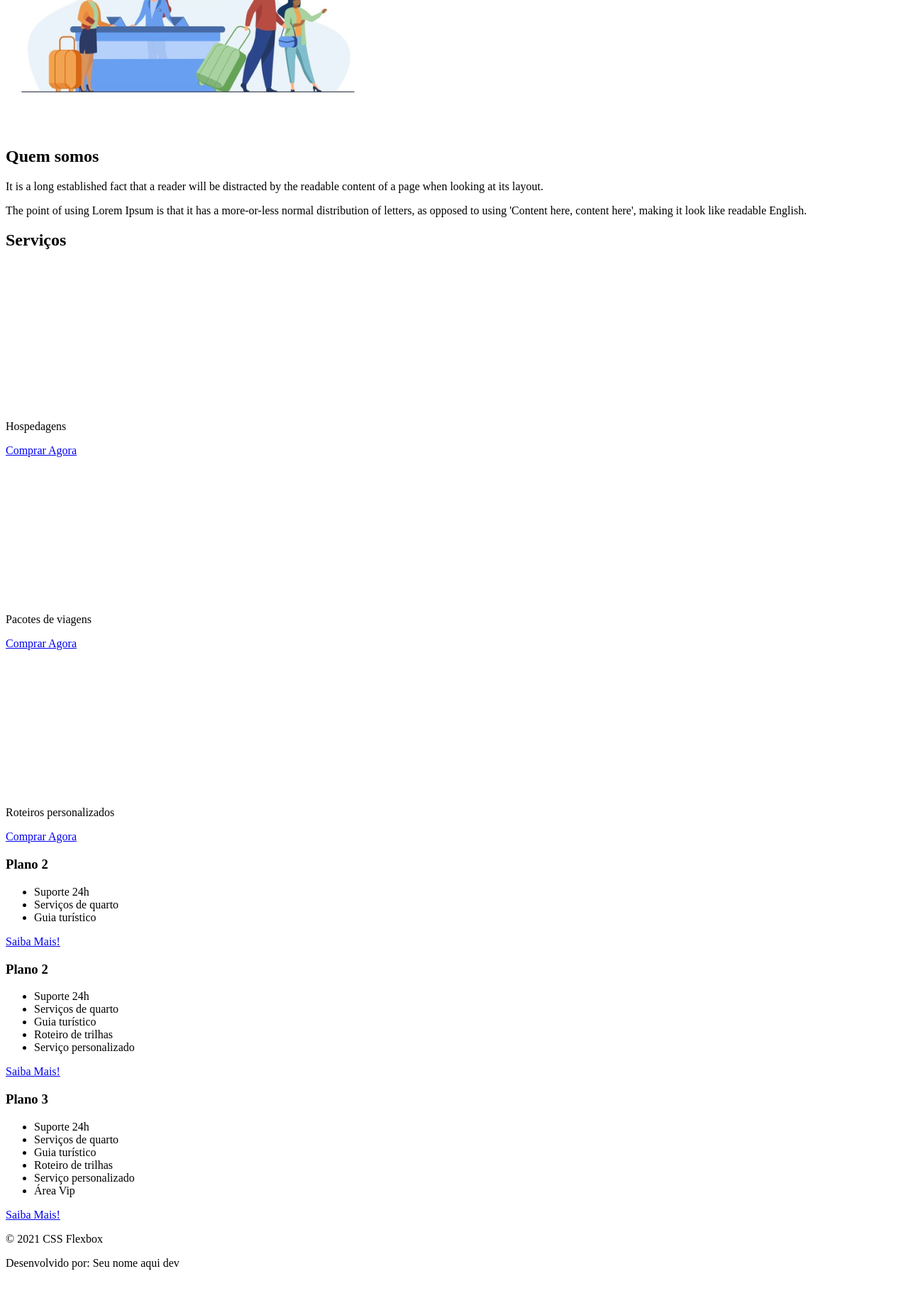
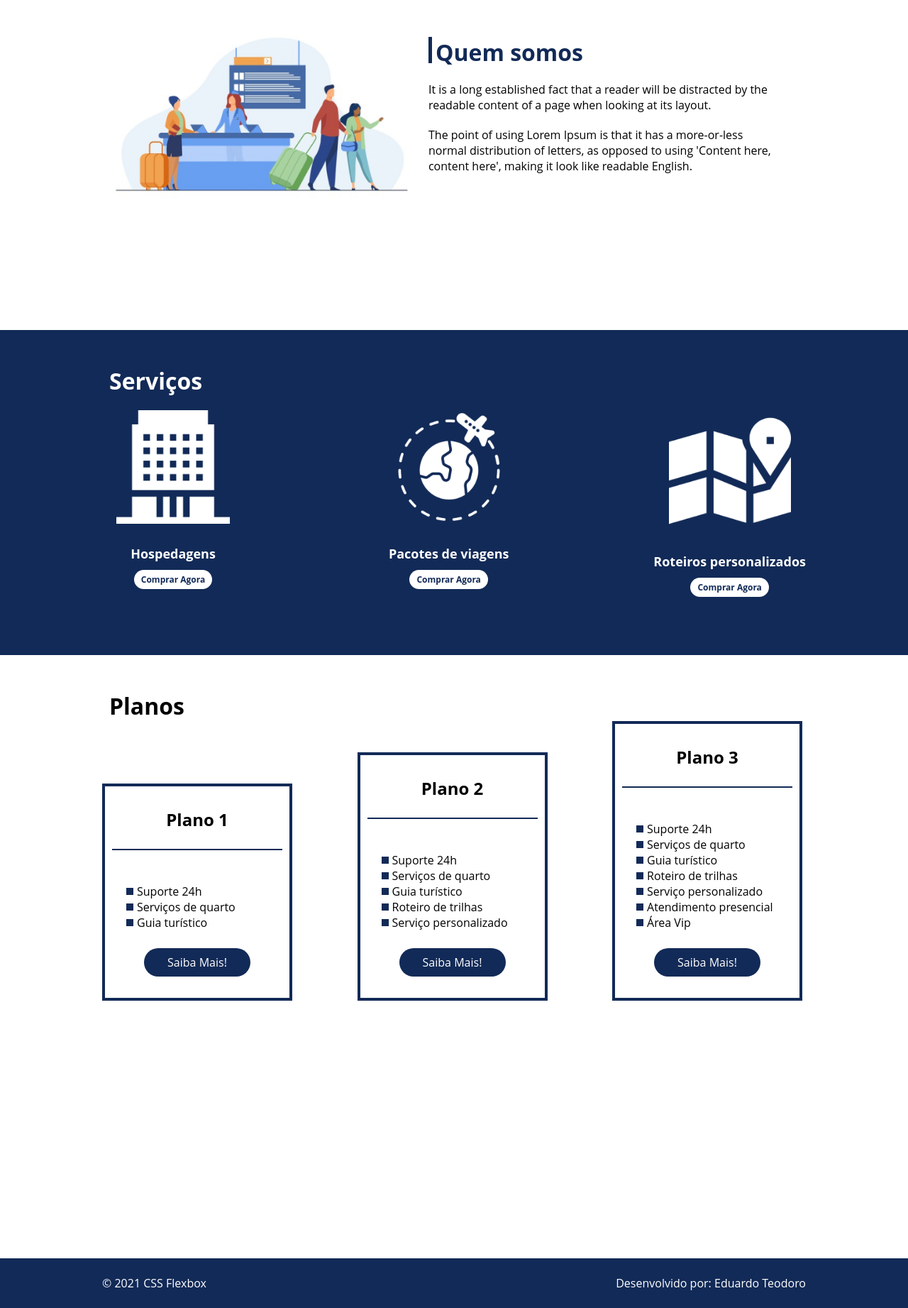
Before and after one commit to GHEPT/project-flexbox-dio-master, a plain HTML site: page flex-projeto/index.html in a window 1280 px wide. Shown: the part 897-2740 px from the top of the page at 71% size. Before the commit the page ends 2702 px from the top, so only its background shows below. Drawn offline with Linux system fonts and the light colour scheme.

Commit message:
[FIX] Rev01

```diff
--- a/flex-projeto/index.html
+++ b/flex-projeto/index.html
@@ -3,24 +3,30 @@
 <head>
     <meta charset="UTF-8">
     <meta name="viewport" content="width=device-width, initial-scale=1.0">
-    <title>Flex Turismos</title>
+    <title>Eduardo Teodoro</title>
     <link rel="stylesheet" href="./style.css">
+    <link rel="preconnect" href="https://fonts.googleapis.com">
+    <link rel="preconnect" href="https://fonts.gstatic.com" crossorigin>
+    <link hhref="https://fonts.googleapis.com/css2?family=Open+Sans:ital@1&display=swap" rel="stylesheet">
+
 </head>
 <body>
     <header>
-        <h1>FlexTurismos</h1>
-        <ul>
+        <div class="flex-container menu">
+            <div><h1>Minha Página</h1></div>
+
+            <ul class="list-items">
                 <li><a href="#quem-somos">Quem Somos</a></li>
                 <li><a href="#servicos">Serviços</a></li>
                 <li><a href="#planos">Planos</a></li>
             </ul>
+        </div>
     </header>
-
-    <div>
-        <div>
+    <div class="flex-container apresentacao">
+        <div class="texto-apresentacao">
             <h1>Flex <br>Turismos</h1>
             <p>O melhor serviço para você!</p>
-            <a href="">Saiba Mais!</a>
+            <a href="" class="btn">Saiba Mais!</a>
         </div>
 
         <div>
@@ -28,7 +34,7 @@
         </div>
     </div>
 
-    <div>
+    <div class="flex-container" id="quem-somos">
         <div>
             <img src="./images/1-quem-somos.png" alt="balcão de atendimento">
         </div>
@@ -40,25 +46,26 @@
         </div>
     </div>
 
-    <div>
+    <div class="container-externo">
+        <div class="flex-container" id="servicos">
             <div>
                 <h2>Serviços</h2>
             </div>
 
-        <div>
-            <div>
+            <div class="list-servicos">
+                <div class="item-servico">
                     <div><img src="./images/icon-2.png" alt="hospedagens"></div>
                     <p>Hospedagens</p>
                     <a href="#">Comprar Agora</a>
                 </div>
 
-            <div>
+                <div class="item-servico">
                 <div><img src="./images/icon-1.png" alt="pacote de viagens"></div>
                 <p>Pacotes de viagens</p>
                 <a href="#">Comprar Agora</a>
                 </div>
 
-            <div>
+                <div class="item-servico">
                     <div><img src="./images/icon-3.png" alt="roteiros personalizados"></div>
                     <p>Roteiros personalizados</p>
                     <a href="#">Comprar Agora</a>
@@ -66,21 +73,25 @@
 
             </div>
         </div>
+    </div>
 
-    <div>
-
-        <div>
-            <h3>Plano 2</h3>
+    <div class="flex-container" id="planos">
+        <div><h2>Planos</h2></div>
+        <div class="list-planos">
+            <div class="item-plano">
+                <h3>Plano 1</h3>
+                <br>
                 <ul>
                     <li>Suporte 24h</li>
                     <li>Serviços de quarto</li>
                     <li>Guia turístico</li>
                 </ul>
-            <a href="#">Saiba Mais!</a>
+                <a href="#" class="btn">Saiba Mais!</a>
             </div>
 
-        <div>
+            <div class="item-plano">
                 <h3>Plano 2</h3>
+                <br>
                 <ul>
                     <li>Suporte 24h</li>
                     <li>Serviços de quarto</li>
@@ -88,26 +99,30 @@
                     <li>Roteiro de trilhas</li>
                     <li>Serviço personalizado</li>
                 </ul>
-            <a href="#">Saiba Mais!</a>
+                <a href="#" class="btn">Saiba Mais!</a>
             </div>
 
-        <div>
+            <div class="item-plano">
                 <h3>Plano 3</h3>
+                <br>
                 <ul>
                     <li>Suporte 24h</li>
                     <li>Serviços de quarto</li>
                     <li>Guia turístico</li>
                     <li>Roteiro de trilhas</li>
                     <li>Serviço personalizado</li>
+                    <li>Atendimento presencial</li>
                     <li>Área Vip</li>
                 </ul>
-            <a href="#">Saiba Mais!</a>
+                <a href="#" class="btn">Saiba Mais!</a>
             </div>
         </div>
-
+    </div>
     <footer>
+        <div class="flex-container footer">
             <p>&copy; 2021 CSS Flexbox</p>
-        <p>Desenvolvido por: Seu nome aqui dev</p>
+            <p>Desenvolvido por: Eduardo Teodoro</p>
+        </div>
     </footer>
 </body>
 </html>
--- a/flex-projeto/style.css
+++ b/flex-projeto/style.css
@@ -0,0 +1,315 @@
+*{
+    margin: 0;
+    padding: 0;
+    font-family: "Open Sans", sans-serif;
+}
+
+ul{
+    list-style: none;
+    margin: 0;
+    padding: 0;
+}
+
+ul li a{
+    text-decoration: none;
+}
+
+div img{
+    display: block;
+    width: 100%;
+}
+
+.flex-container{
+    display: flex;
+    max-width: 992px;
+    margin: auto;
+    width: 100%;
+    min-width: 320px;
+}
+
+header{
+    background-color: #122A57;
+    height: 100px;
+    display: flex;
+    align-items: center;
+    color: #FFF;
+}
+
+header .list-items{
+    display: flex;
+    max-width: 260px;
+    width: 100%;
+    justify-content: space-between;
+    align-items: center;
+}
+
+.list-items li a{
+    color: #FFF;
+}
+
+header .menu{
+    justify-content: space-between;
+    padding-left: 10px;
+}
+
+.apresentacao{
+    height: 100vh;
+    align-items: center;
+    justify-content: space-between;
+}
+
+.apresentacao .texto-apresentacao{
+    min-height: 200px;
+}
+
+.texto-apresentacao p{
+    padding-left: 10px;
+}
+
+
+.texto-apresentacao h1{
+    color: #122A57;
+    font-size: 48px;
+    margin-bottom: 10px;
+    padding-left: 10px;
+}
+
+.btn{
+    background-color: #122A57;
+    color: #fff;
+    text-align: center;
+    border-radius: 30px;
+    width: 150px;
+    display: block;
+    text-decoration: none;
+    height: 40px;
+    line-height: 40px;
+    margin-top: 10px;
+    margin-bottom: 100px;
+    margin-left: 10px;
+}
+
+#quem-somos{
+    align-items: center;
+    justify-content: space-between;
+    margin-bottom: 150px;
+}
+
+#quem-somos h2{
+    font-size: 32px;
+    color: #122A57;
+    display: flex;
+    margin-bottom: 20px;
+}
+
+#quem-somos h2::before{
+    content: "";
+    height: 37px;
+    width: 5px;
+    margin-right: 5px;
+    background-color: #122A57;
+    position:relative;
+    margin-left: 10px;
+}
+
+#quem-somos p{
+    margin-bottom: 20px;
+    width: 90%;
+    padding-left: 10px;
+}
+
+#quem-somos img{
+    min-width: 450px;
+}
+
+.container-externo{
+    background-color: #122A57;
+    width: 100%;
+}
+
+#servicos{
+    flex-direction: column;
+    padding-top: 50px;
+    padding-bottom: 70px;
+}
+
+#servicos h2{
+    color: #fff;
+    font-size: 32px;
+    margin-bottom: 20px;
+    padding-left: 10px;
+}
+
+.list-servicos{
+    display: flex;
+    justify-content: space-between;
+}
+
+.list-servicos .item-servico{
+    text-align: center;
+}
+
+.item-servico a{
+    width: 220px;
+    background-color: #fff;
+    border-radius: 30px;
+    height: 50px;
+    text-align: center;
+    margin-top: 20px;
+    line-height: 50px;
+    padding: 5px 10px;
+    color: #122A57;
+    font-size: 12px;
+    text-decoration: none;
+    font-weight: 700;
+}
+
+.item-servico p{
+    font-weight: 700;
+    font-size: 18px;
+    color: #fff;
+    margin-top: 30px;
+}
+
+.item-servico img{
+    width: 80%;
+    margin: auto;
+}
+
+#planos{
+    flex-direction: column;
+    min-height: 100vh;
+    margin-top: 50px;
+}
+
+#planos h2{
+    font-size: 32px;
+    padding-left: 10px;
+}
+
+.list-planos{
+    display: flex;
+    align-items: flex-end;
+    justify-content: space-between;
+}
+
+.item-plano{
+    flex: 1;
+    border: 4px solid #122A57;
+    margin-right: 5px;
+    padding: 10px;
+    max-width: 240px;
+}
+
+.item-plano .btn{
+    margin: auto;
+    margin-bottom: 20px;
+}
+
+.item-plano h3{
+    font-size: 24px;
+    display: flex;
+    flex-direction: column;
+    text-align: center;
+    margin-top: 20px;
+}
+
+.item-plano h3::after{
+    content: "";
+    background-color: #122A57;
+    width: 100%;
+    height: 2px;
+    margin-top: 25px;
+    margin-bottom: 15px;
+}
+
+.item-plano ul{
+    padding: 10px 20px;
+    display: flex;
+    flex-direction: column;
+    margin-bottom: 15px;
+}
+
+.item-plano ul li{
+    display: flex;
+    flex-wrap: nowrap;
+    align-items: center;
+}
+
+.item-plano ul li::before{
+    content: "";
+    width: 10px;
+    height: 10px;
+    background-color: #122A57;
+    margin-right: 5px;
+
+}
+
+footer{
+    background-color: #122A57;
+    height: 70px;
+    display: flex;
+    align-items: center;
+}
+
+footer .footer{
+    justify-content: space-between;
+    color: #FFF;
+}
+
+/* Mobile */
+
+@media(max-width: 992px){
+    .flex-container{
+        flex-direction: column;
+    }
+
+    .apresentacao{
+        flex-direction: column-reverse;
+    }
+
+    .apresentacao .texto-apresentacao{
+        width: 100%;
+    }
+
+    #quem-somos{
+        flex-direction: column-reverse;
+    }
+
+    #quem-somos img{
+        min-width: 320px;
+        margin: auto;
+    }
+
+    .list-servicos{
+        flex-direction: column;
+    }
+
+    .item-servico img{
+        width: 50%;
+        margin: auto;
+    }
+
+    .list-planos{
+        flex-direction: column;
+        align-items: flex-start;
+        margin-bottom: 20px;
+    }
+
+    .list-planos .item-plano{
+        max-width: 90%;
+        margin-left: 10px;
+        margin-right: 10px;
+        width: 100%;
+        margin-bottom: 20px;
+    }
+
+    footer .footer{
+        flex-direction: column;
+    }
+
+    .footer p{
+        padding-left: 10px;
+        padding-bottom: 20px;
+    }
+}
```
Lines whose indentation alone changed are shown as unchanged.
